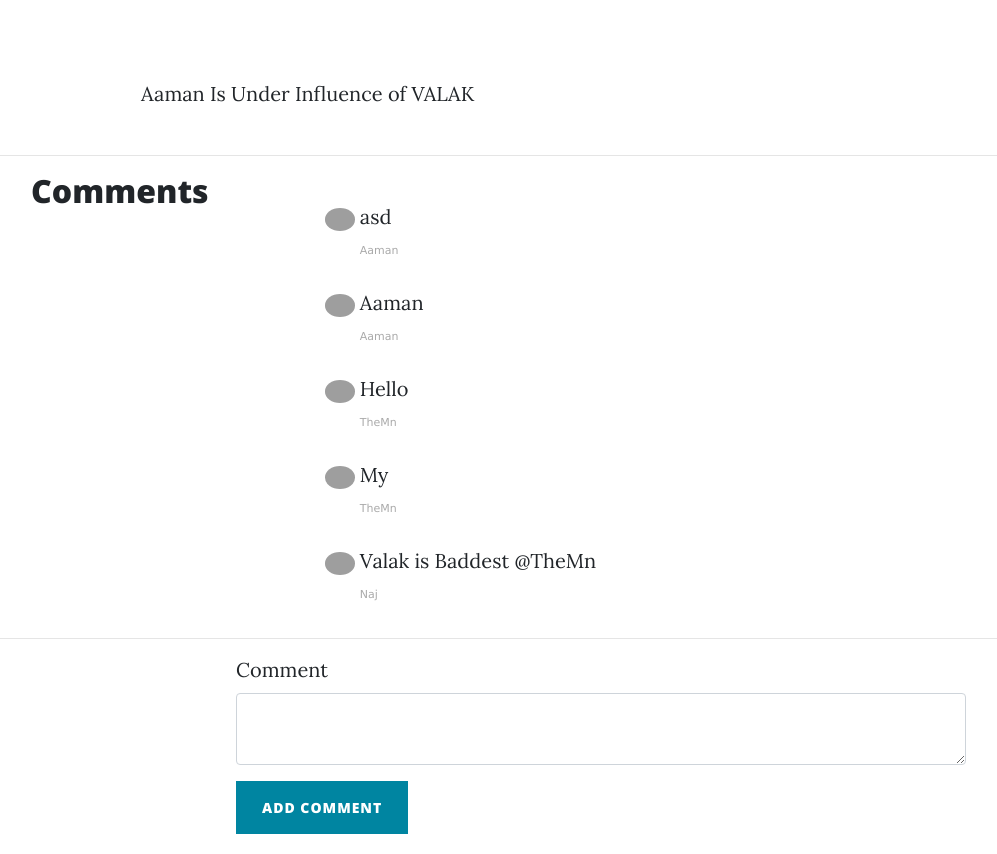
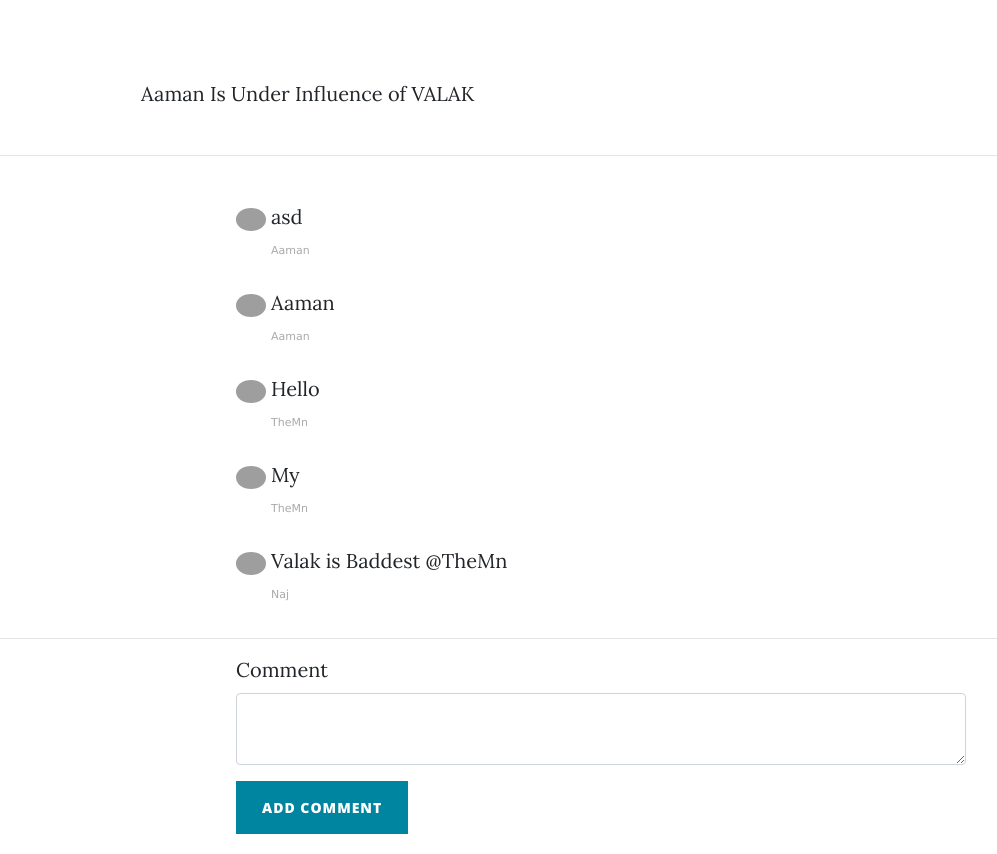
Before and after one commit to AamanPrime/Aaman_Blog, a Flask app: page /post/1 in a window 1280 px wide. Shown: the part 534-1388 px from the top of the page, without its empty margins (39-1036 px from the left). Run offline with Flask 2, Linux system fonts and the light colour scheme; data comes from the database, SQL or seed files in the repository; some libraries are stand-ins or nearby versions; grey boxes are pictures that could not be loaded.

Commit message:
Update post.html

```diff
--- a/templates/post.html
+++ b/templates/post.html
@@ -43,7 +43,7 @@
 <hr>
     <div class="container">
       <div class="row">
-	      <h2>Comments</h2>
+
         <div class="col-lg-8 col-md-10 mx-auto comment">
 
                 {% for comment in post.comments %}
```
